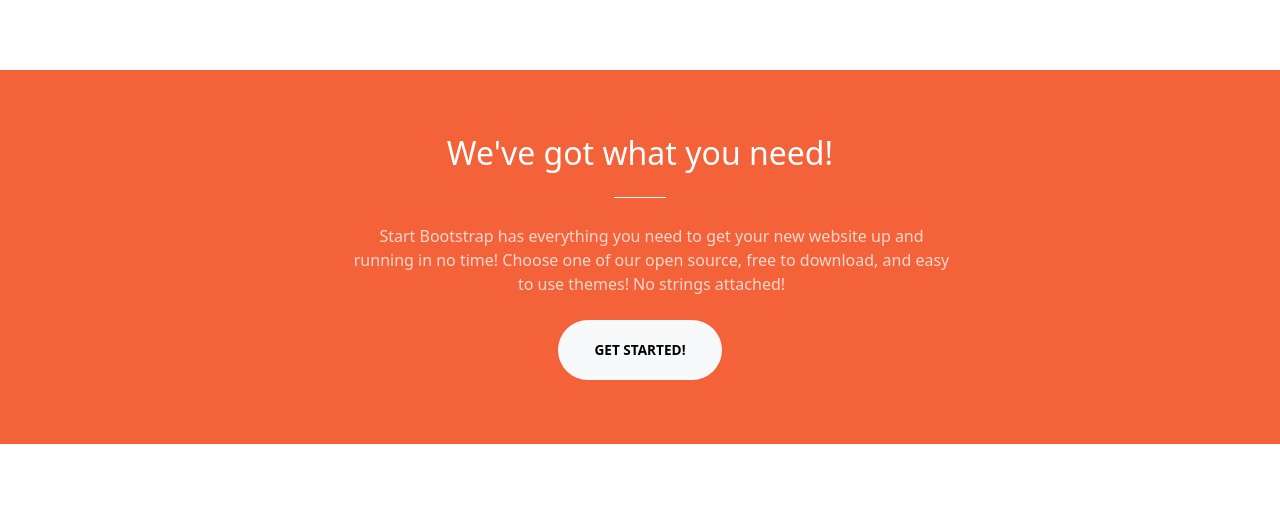
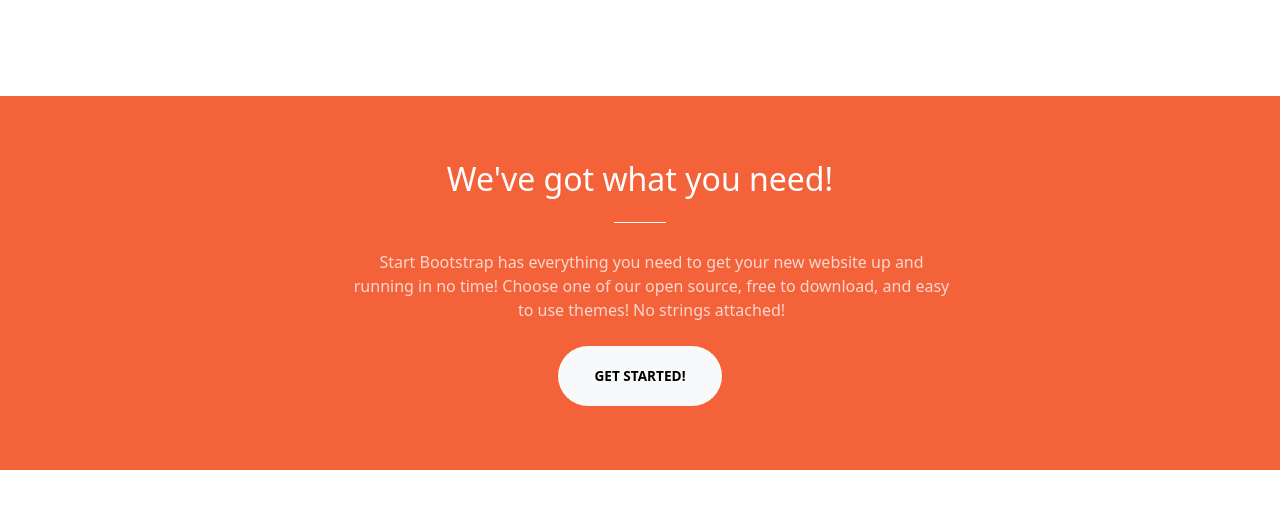
Before and after one commit to aygnn/practice-react, a React (Create React App) app: page / in a window 1280 px wide. Shown: the part 738-1258 px from the top of the page. Built offline with nearby package versions, Linux system fonts and the light colour scheme.

Commit message:
Update Section1.css

```diff
--- a/src/components/Sections/Section1.css
+++ b/src/components/Sections/Section1.css
@@ -53,6 +53,7 @@
     border-color: #f4623a;
 }
 .section2{
+    margin-top: 16%;
     background-color: #f4623a;
 }
 .narinci{
```
